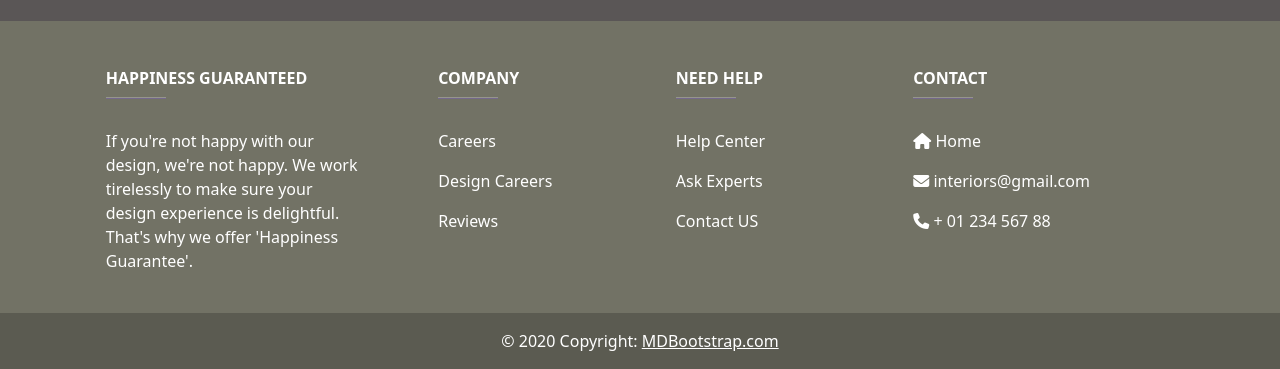
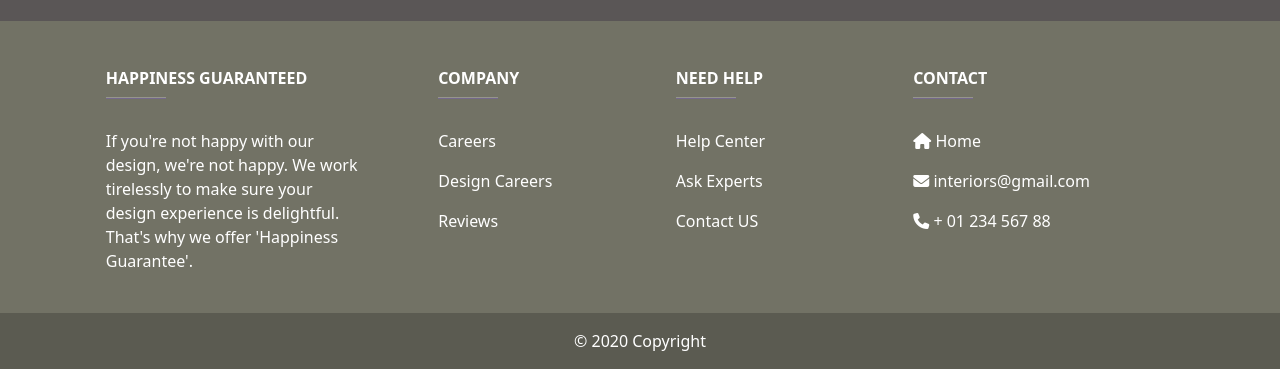
Before and after one commit to treassavincy/interior_project, a plain HTML site: page index.html in a window 1280 px wide. Shown: the part 1890-2259 px from the top of the page. Drawn offline with nearby package versions, Linux system fonts and the light colour scheme.

Commit message:
initial commit

```diff
--- a/index.html
+++ b/index.html
@@ -370,10 +370,8 @@
          class="text-center p-3"
          style="background-color: rgba(0, 0, 0, 0.2)"
          >
-      © 2020 Copyright:
-      <a class="text-white" href="https://mdbootstrap.com/"
-         >MDBootstrap.com</a
-        >
+      © 2020 Copyright
+
     </div>
     <!-- Copyright -->
   </footer>
```
